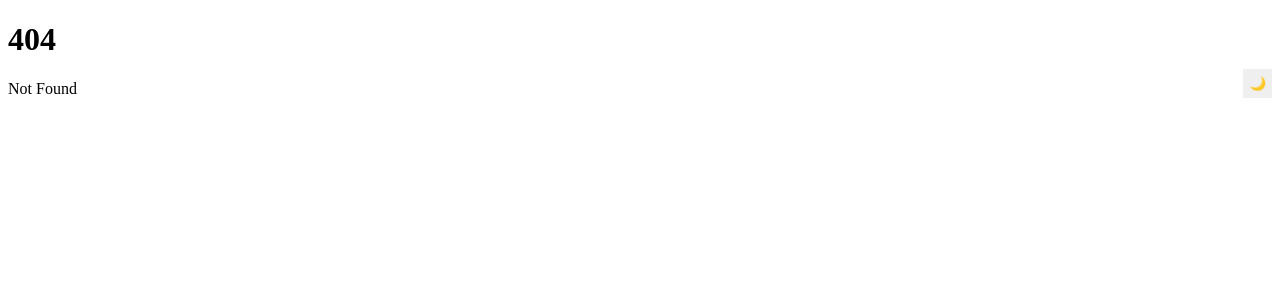
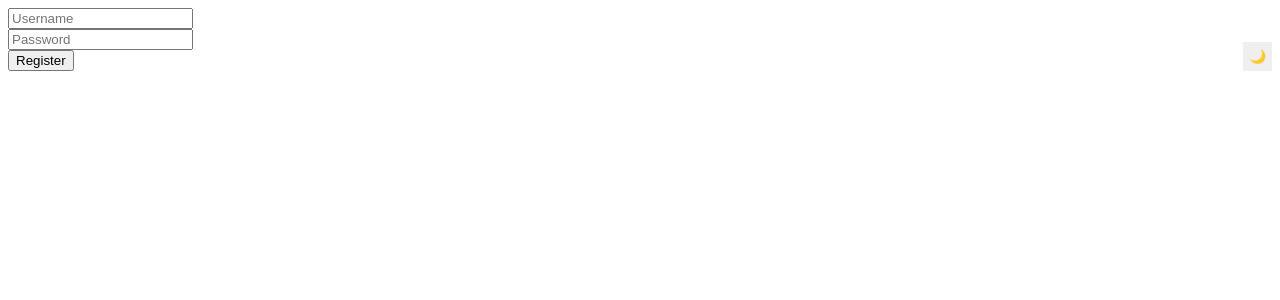
Before and after one commit to patarok/godot-development, a SvelteKit app: page /register in a window 1280 px wide. Before the commit this address had no page. Shown: the top 300 px of the page. Built offline with nearby package versions, Linux system fonts and the light colour scheme.

Commit message:
adds users.json to gitignore

```diff
--- /dev/null
+++ b/src/routes/(auth)/register/+page.server.ts
@@ -0,0 +1,89 @@
+import { fail, redirect } from '@sveltejs/kit';
+import type { Actions } from './$types';
+import { hash } from '@node-rs/argon2';
+import fs from 'fs/promises';
+import path from 'path';
+
+interface User {
+    username: string;
+    password: string;
+    token: string;
+}
+
+// File path for storing users
+const USERS_FILE = path.join(process.cwd(), 'users.json');
+
+// In-memory cache
+let users = new Map<string, User>();
+let isLoaded = false;
+
+// Load users from file
+async function loadUsers(): Promise<void> {
+    if (isLoaded) return;
+
+    try {
+        const data = await fs.readFile(USERS_FILE, 'utf-8');
+        const usersArray = JSON.parse(data) as Array<[string, User]>;
+        users = new Map(usersArray);
+    } catch (error) {
+        // File doesn't exist or is invalid, start with empty Map
+        users = new Map();
+    }
+    isLoaded = true;
+}
+
+// Save users to file
+async function saveUsers(): Promise<void> {
+    try {
+        const usersArray = Array.from(users.entries());
+        await fs.writeFile(USERS_FILE, JSON.stringify(usersArray, null, 2));
+    } catch (error) {
+        console.error('Failed to save users:', error);
+    }
+}
+
+export const actions = {
+    default: async ({ request }) => {
+        // Ensure users are loaded
+        await loadUsers();
+
+        const { username, password } = Object.fromEntries(await request.formData()) as Record<string, string>;
+
+        if (!username || !password) {
+            return fail(400, {
+                error: true,
+                message: '<strong>Username</strong> and/or <strong>password</strong> can not be blank.'
+            });
+        }
+
+        const trimmedUsername = username.trim();
+
+        // Check if user already exists
+        if (users.has(trimmedUsername)) {
+            return fail(400, {
+                error: true,
+                message: '<strong>Username</strong> already exists.'
+            });
+        }
+
+        // Hash the password
+        const hashedPassword = await hash(password, {
+            memoryCost: 19456,
+            timeCost: 2,
+            outputLen: 32,
+            parallelism: 1,
+        });
+
+        // Store user in memory
+        users.set(trimmedUsername, {
+            username: trimmedUsername,
+            password: hashedPassword,
+            token: crypto.randomUUID()
+        });
+
+        // Save to file
+        await saveUsers();
+
+        redirect(303, '/login');
+    }
+} satisfies Actions;
--- /dev/null
+++ b/src/routes/(auth)/register/+page.svelte
@@ -0,0 +1,37 @@
+<script lang="ts">
+    import { enhance } from "$app/forms";
+    import Alert from "$lib/components/alert.svelte";
+    import type { ActionData } from "./$types";
+
+    let { form }: { form: ActionData } = $props();
+</script>
+
+<svelte:head>
+    <title>Register New User</title>
+</svelte:head>
+
+{#if form?.error}
+    <Alert>{@html form?.message}</Alert>
+{/if}
+
+<form method="post" use:enhance>
+    <div class="mb-3">
+        <input
+                type="text"
+                name="username"
+                placeholder="Username"
+                class="input"
+        />
+    </div>
+    <div class="mb-3">
+        <input
+                type="password"
+                name="password"
+                placeholder="Password"
+                class="input"
+        />
+    </div>
+    <div class="inline-flex items-center gap-3">
+        <button type="submit" class="btn">Register</button>
+    </div>
+</form>
```
Also changed, not shown: src/hooks.server.ts (added), src/lib/components/alert.svelte (added), src/lib/server/userStorage.ts (added), src/routes/(auth)/login/+page.server.ts (added), src/routes/(auth)/login/+page.svelte (added), src/routes/(auth)/logout/+page.server.ts (added), src/routes/+layout.server.ts (added), src/routes/+page.server.ts (added), 1 other file (tests, documents, lock files or other folders).
